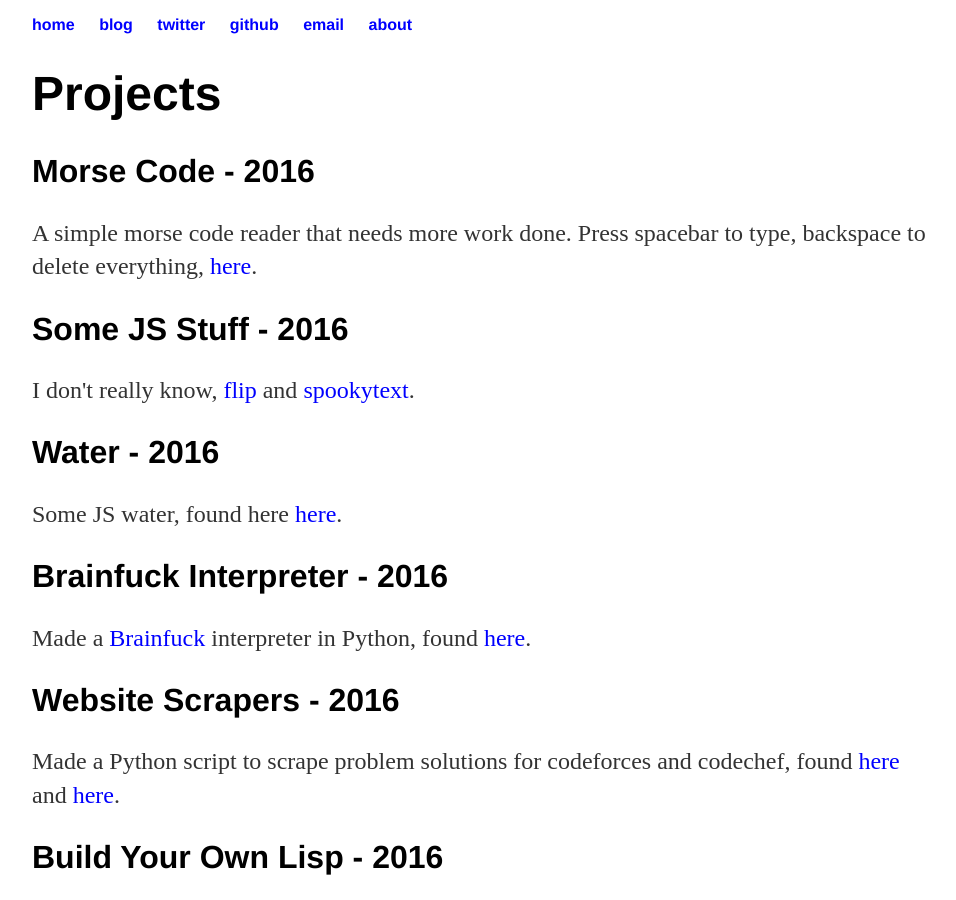
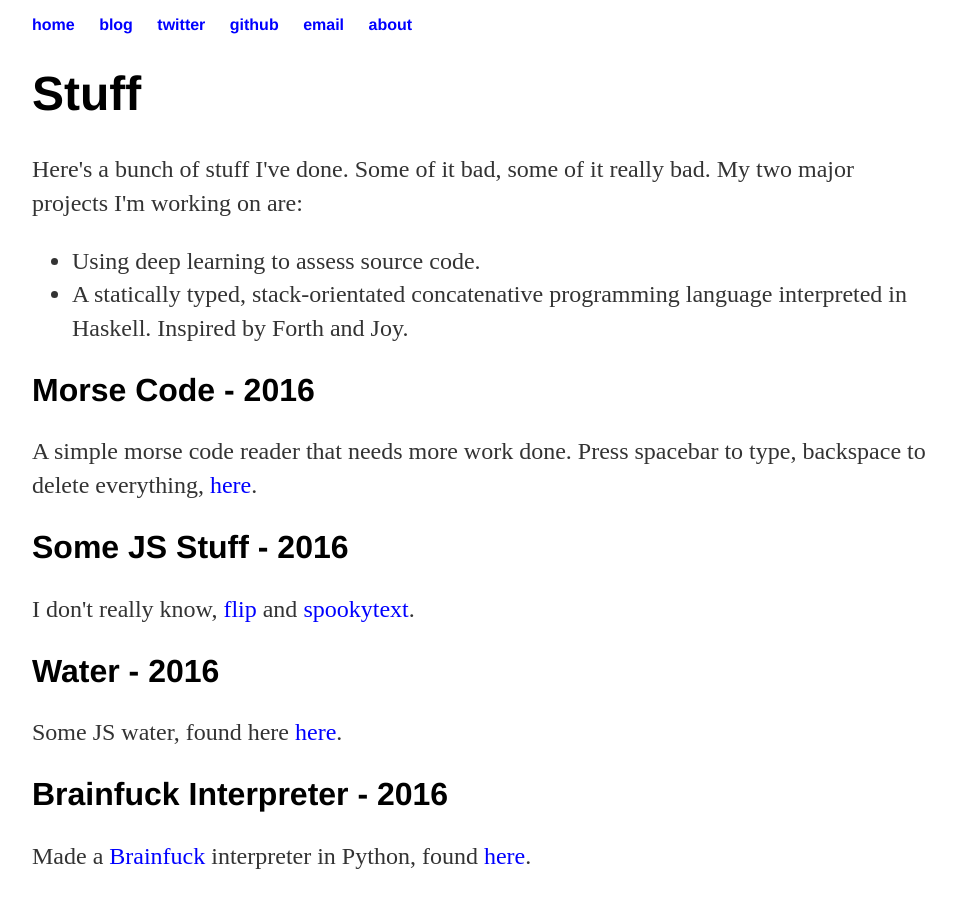
Before and after one commit to bentrevett/bentrevett.github.io, a Jekyll site: the page built from index.html, in a window 1280 px wide and 900 px high. Shown: the whole window, without its empty margins (160-1116 px from the left). Built offline with Jekyll 4.4.1, drawn with Linux system fonts in a browser that asks for light colours.

Commit message:
Update index.html

```diff
--- a/index.html
+++ b/index.html
@@ -1,8 +1,13 @@
 ---
 layout: default
-title: Ben Trevett | Projects
+title: Ben Trevett | Stuff
 ---
-	<h1>Projects</h1>
+	<h1>Stuff</h1>
+	<p>Here's a bunch of stuff I've done. Some of it bad, some of it really bad. My two major projects I'm working on are:</p>
+	<ul>
+		<li>Using deep learning to assess source code.</li>
+  		<li>A statically typed, stack-orientated concatenative programming language interpreted in Haskell. Inspired by Forth and Joy.</li>
+	</ul>
 	<h2>Morse Code - 2016</h2>
 	<p>A simple morse code reader that needs more work done. Press spacebar to type, backspace to delete everything, <a href="/morse">here</a>.</p>
 	<h2>Some JS Stuff - 2016</h2>
```
